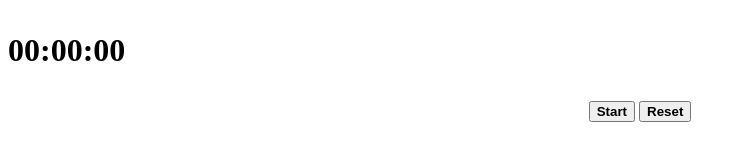
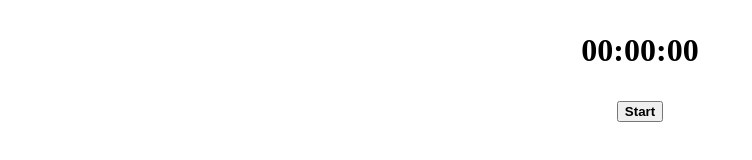
Before and after one commit to Failure2Fly/d4-make-a-stopwatch, a plain HTML site: page index.html in a window 1280 px wide. Shown: the whole page, without its empty margins (0-752 px from the left). Drawn offline with Linux system fonts and the light colour scheme.

Commit message:
mostly complete

```diff
--- a/css/timer.css
+++ b/css/timer.css
@@ -1,31 +1,8 @@
-/**{
+*{
     box-sizing: border-box;
 }
 img {
     width: 100%;
-}
-body {
-    text-align: center;
-    margin-top: 200px;
-}
-#timer {
-    font-family: lato;
-    font-size: 100px;
-    font-weight: 300px;
-    padding: 30px;
-    margin: 40px;
-    background-color: black;
-}
-#start {
-    font-size: 40px;
-    font-family: monospace;
-    background-color: blue;
-    color: white;
-}*/
-
-
-body {
-	background-color: #e6e6e6;
 }
 h1 {
 	font-size: 4.5em;
@@ -44,16 +21,9 @@ button {
 	border-color: green;
 }
 
-#reset {
+/*#reset {
 	background-color: gray;
 	border-color: gray;
-}
-
-.container {
-	margin: auto;
-	margin-top: 200px;
-	width: 400px;
-	height: 400px;
 }
 #controls {
 	margin-left: 7px;
--- a/index.html
+++ b/index.html
@@ -30,11 +30,11 @@
     <head>
     </head>
     <body>
-        <div class="container">
+        <div class="container" align="center">
             <h1><p id="output"><b>00:00:00</b></p></h1>
         <div id="controls" align="center">
 	        <button id= "startPause" onclick="startPause()"><b id="start">Start</b></button>
-	        <button onclick="reset()" id="reset"><b id="reset">Reset</b></button>
+
         </div>
         </div>
         <script src="timer.js"></script>
```
